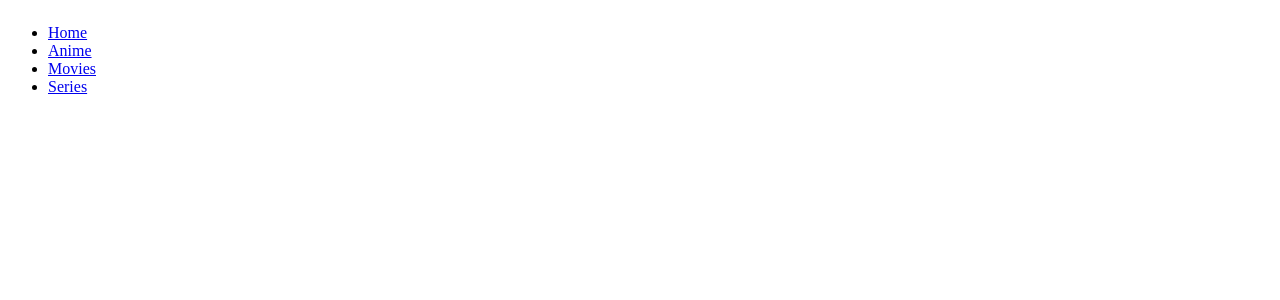
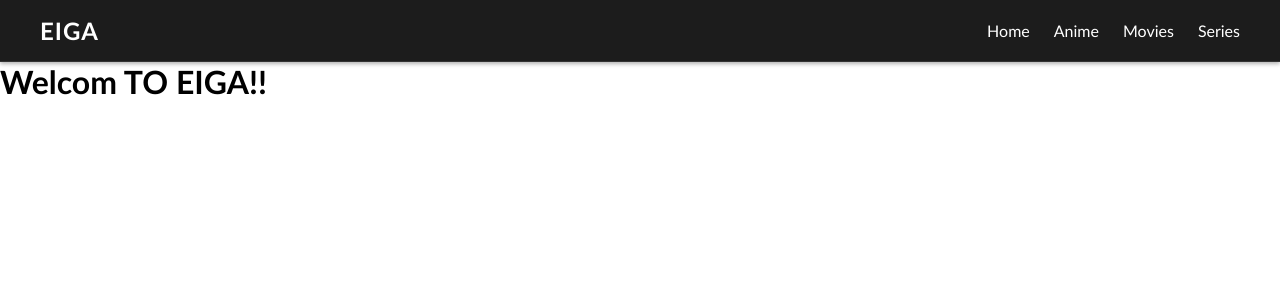
Before and after one commit to HA24RSH/movies-rating-frontend, a React (Create React App) app: page / in a window 1280 px wide. Shown: the top 300 px of the page. Built offline with nearby package versions, Linux system fonts and the light colour scheme.

Commit message:
created navbar

```diff
--- a/src/App.js
+++ b/src/App.js
@@ -1,6 +1,7 @@
+import React from 'react';
+import { Route, Routes, BrowserRouter as Router } from 'react-router-dom';
 import Header from './components/Header';
-import React from 'react';
-import { BrowserRouter as Router } from 'react-router-dom';
+import Home from './pages/Home';
 import './App.css';
 
 function App() {
@@ -8,6 +9,9 @@ function App() {
     <div className="App">
       <Router>
         <Header />
+        <Routes>
+          <Route path="/" element={<Home />} />
+        </Routes>
       </Router>
     </div>
   );
--- a/src/components/Header.css
+++ b/src/components/Header.css
@@ -1,9 +1,69 @@
-.header{
+/* Base Styling */
+* {
+    margin: 0;
+    padding: 0;
+    box-sizing: border-box;
+    font-family: 'Gill Sans', 'Gill Sans MT', Calibri, 'Trebuchet MS', sans-serif;
+  }
+
+  /* Navbar Container */
+  .navbar {
+    background-color: #1c1c1c;
+    padding: 16px 32px;
+    box-shadow: 0 2px 4px rgba(0, 0, 0, 0.3);
+    border-bottom: 1px solid #333;
+    position: sticky;
+    top: 0;
+    z-index: 1000;
+  }
+
+  .navbar-container {
+    max-width: 1200px;
+    margin: 0 auto;
     display: flex;
+    align-items: center;
     justify-content: space-between;
-    align-items: center;
-}
+  }
 
-.nav-links{
-    display: flex;;
-}
+  /* Logo */
+  .logo a {
+    font-size: 24px;
+    font-weight: bold;
+    color: #ffffff;
+    text-decoration: none;
+    letter-spacing: 1px;
+  }
+
+  /* Navigation Menu */
+  .nav-menu {
+    list-style: none;
+    display: flex;
+    gap: 24px;
+  }
+
+  .nav-menu li a {
+    color: #ffffff;
+    text-decoration: none;
+    font-size: 16px;
+    transition: color 0.3s ease, border-bottom 0.3s ease;
+    padding-bottom: 4px;
+  }
+
+  .nav-menu li a:hover {
+    color: #00bcd4;
+    border-bottom: 2px solid #00bcd4;
+  }
+
+  /* Responsive (optional) */
+  @media (max-width: 768px) {
+    .navbar-container {
+      flex-direction: column;
+      align-items: flex-start;
+    }
+
+    .nav-menu {
+      flex-direction: column;
+      gap: 12px;
+      margin-top: 12px;
+    }
+  }
--- a/src/components/Header.js
+++ b/src/components/Header.js
@@ -1,19 +1,24 @@
-import react from 'react';
+import React from 'react';
 import './Header.css';
 
-function Header(){
-    return(
-        <div className='header'>
-            <navlinks className='nav-links'>
-                <ul>
-                    <li><a href='/'>Home</a></li>
-                    <li><a href='/anime'>Anime</a></li>
-                    <li><a href='/movies'>Movies</a></li>
-                    <li><a href='/series'>Series</a></li>
-                </ul>
-            </navlinks>
+function Header() {
+  return (
+    <header className="navbar">
+      <div className="navbar-container">
+        <div className="logo">
+          <a href="/">EIGA</a>
         </div>
-    )
+        <nav className="nav-links">
+          <ul className="nav-menu">
+            <li><a href="/">Home</a></li>
+            <li><a href="/anime">Anime</a></li>
+            <li><a href="/movies">Movies</a></li>
+            <li><a href="/series">Series</a></li>
+          </ul>
+        </nav>
+      </div>
+    </header>
+  );
 }
 
 export default Header;
--- /dev/null
+++ b/src/pages/Home.js
@@ -0,0 +1,11 @@
+import react from 'react';
+
+function Home(){
+    return(
+        <div>
+            <h1>Welcom TO EIGA!!</h1>
+        </div>
+    )
+}
+
+export default Home;
```
